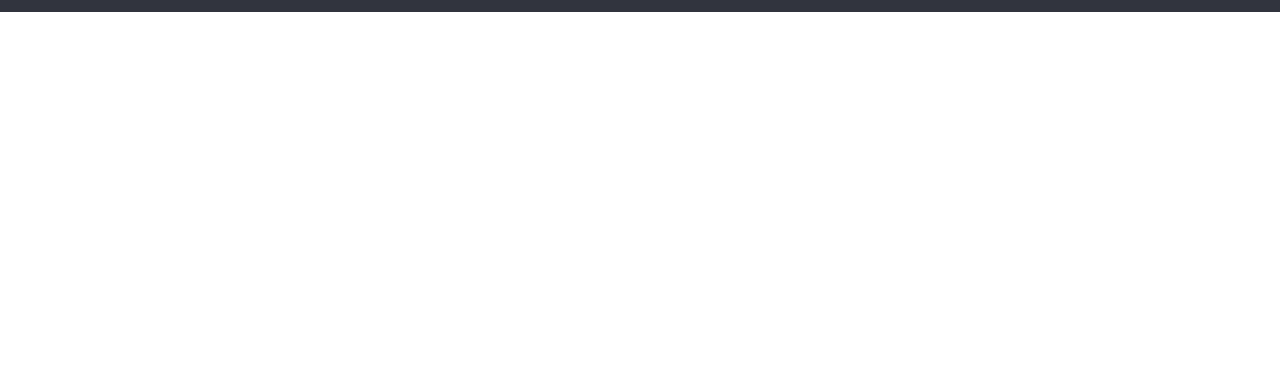
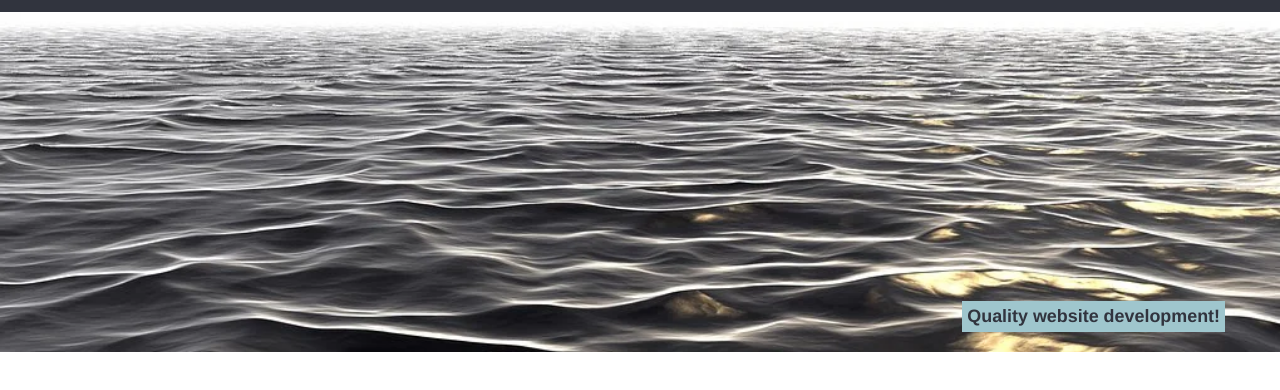
Before and after one commit to evkonradi/portfolio, a plain HTML site: page index.html in a window 1280 px wide. Shown: the part 62-452 px from the top of the page. Drawn offline with Linux system fonts and the light colour scheme.

Commit message:
banner - html and css

```diff
--- a/assets/css/style.css
+++ b/assets/css/style.css
@@ -78,6 +78,33 @@ header nav ul li a:hover{
     font-family: 'Lucida Sans', 'Lucida Sans Regular', 'Lucida Grande', 'Lucida Sans Unicode', Geneva, Verdana, sans-serif;
 
 }
+/* header end*/
 
 
-/* header end*/
+/* common/utility classes start */
+.card{
+    padding: 5px;
+    background-color: var(--accent-color);
+    color: var(--heading-color);
+    margin-bottom: 20px;
+}
+/* common/utility classes end */
+
+
+/* jumbotron start */
+.jumb{
+    background-image: url("../images/banner3.webp");
+    background-size: cover;
+    background-position: 0% 0%;
+    min-height: 340px;
+    display: flex;
+    flex-wrap: wrap;
+    justify-content: flex-end;
+    align-items: flex-end ;
+}
+
+.jumb h2{
+    margin-right: 55px;
+    font-size: 1.4vw;
+}
+/* jumbotron end */
--- a/index.html
+++ b/index.html
@@ -27,8 +27,10 @@
 
 
     <!-- Jumbotron section start-->
-    <section>
-
+    <section class="jumb">
+        <h2 class="card">
+            Quality website development!
+        </h2>
     </section>
     <!-- Jumbotron section end-->
 
```
Also changed, not shown: assets/images/banner3.webp (added).
